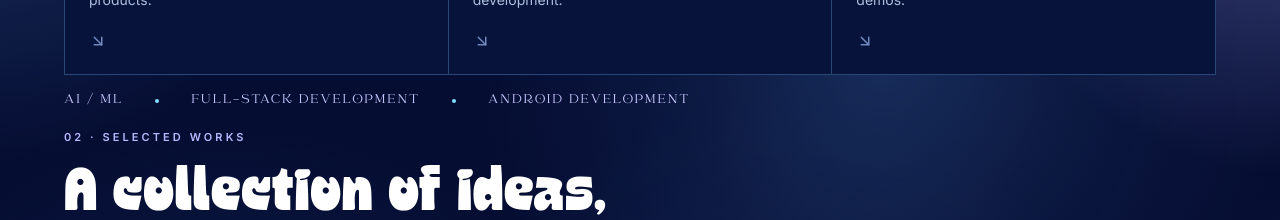
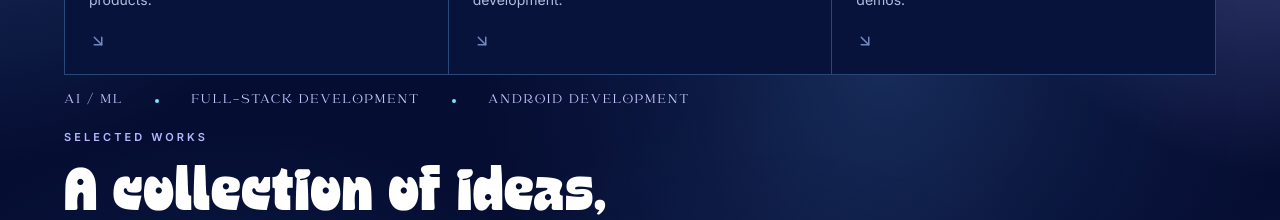
Before and after one commit to trisha29807-del/Portfolio-Trisha, a React (Vite) app: page / in a window 1280 px wide. Shown: the part 1880-2100 px from the top of the page. Built offline with nearby package versions, Linux system fonts and the light colour scheme; the HTML template or start-up script is replaced by a standard one.

Commit message:
Remove Work section numbering

```diff
--- a/src/components/Work/WorkSection.tsx
+++ b/src/components/Work/WorkSection.tsx
@@ -42,7 +42,7 @@ export function WorkSection() {
             variants={fadeUp}
           >
             <span className="text-[11px] font-semibold tracking-[0.28em] uppercase text-[#B9B7FF] dark:text-[#B9B7FF]">
-              02 · Selected Works
+              Selected Works
             </span>
             <h2 className="mt-4 font-boldfat text-[clamp(2.25rem,5vw,3.75rem)] leading-[1.08] text-white dark:text-white">
               A collection of ideas,{" "}
```
